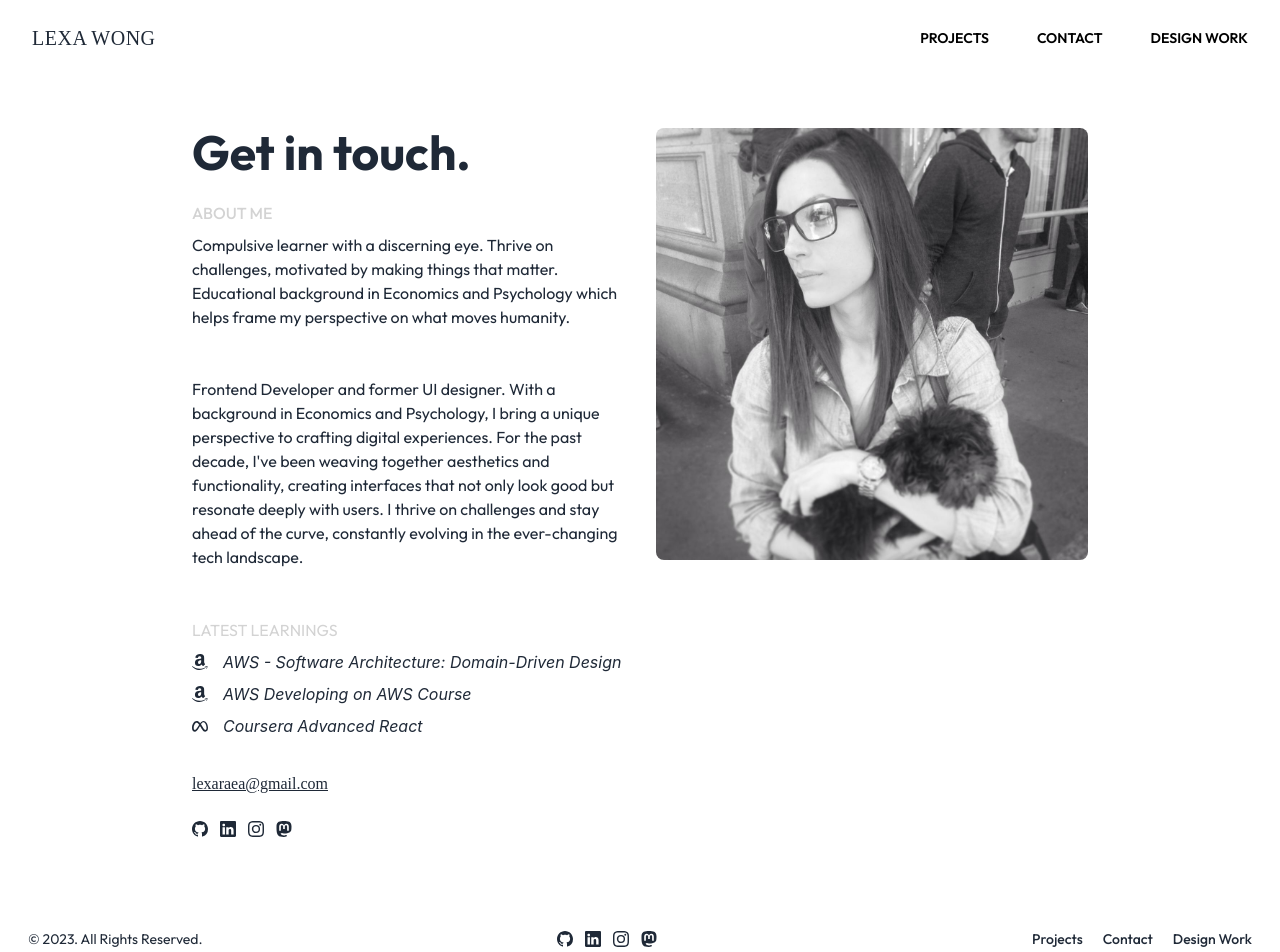
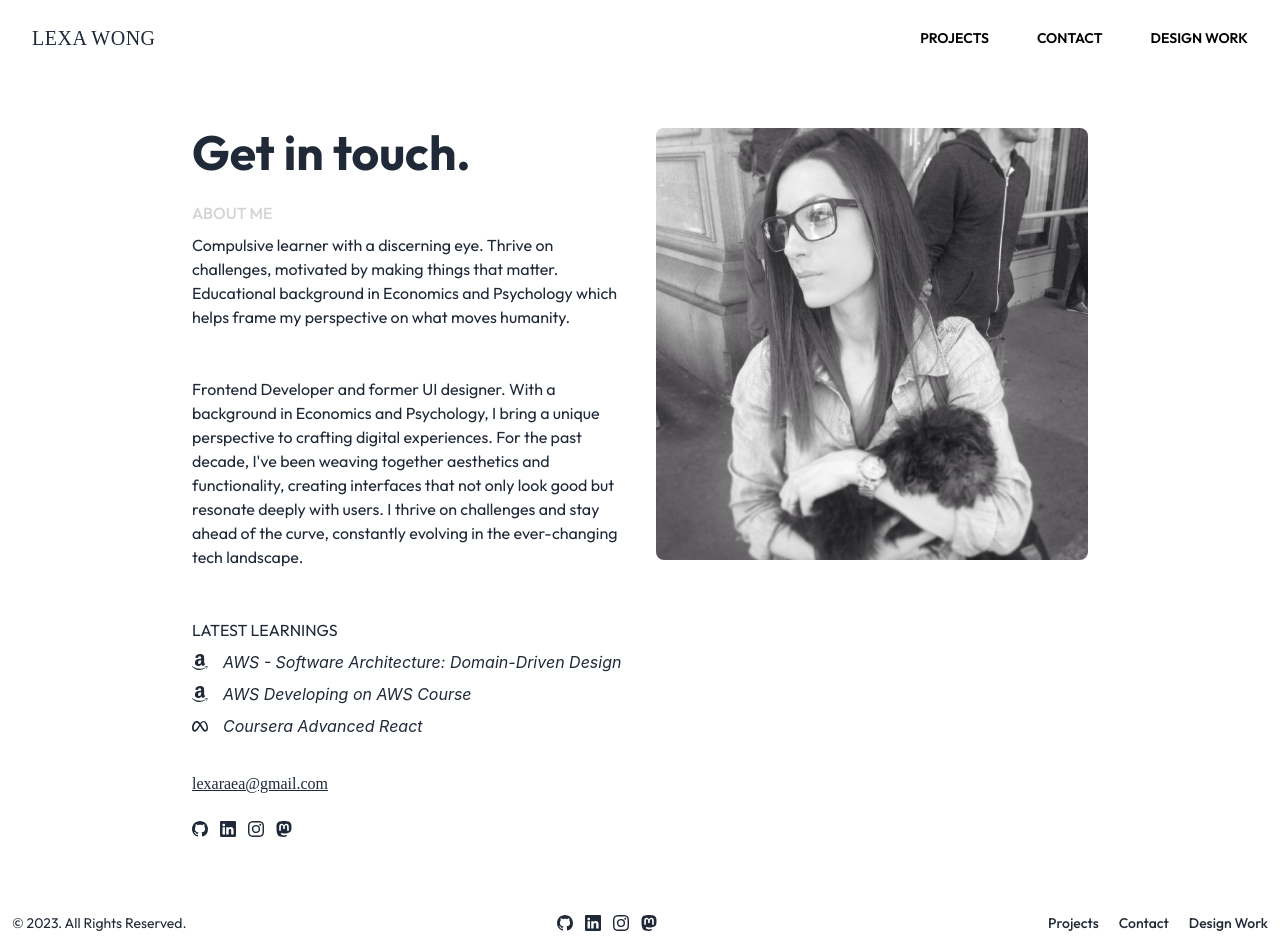
Before and after one commit to lexaabrahamsen/my-portolfio, a React (Create React App) app: page /contact in a window 1280 px wide. Shown: the top 952 px of the page. Built offline with nearby package versions, Linux system fonts and the light colour scheme; a web font is replaced by a local one.

Commit message:
Ensure theme change persits when navigating to another tab

```diff
--- a/src/DarkModeContext.tsx
+++ b/src/DarkModeContext.tsx
@@ -1,4 +1,4 @@
-import React, { createContext, useState, FC } from 'react';
+import React, { createContext, useState, FC, useEffect } from 'react';
 
 interface DarkModeContextType {
   darkMode: boolean;
@@ -12,7 +12,14 @@ interface DarkModeProviderProps {
 }
 
 const DarkModeProvider: FC<DarkModeProviderProps> = ({ children }) => {
-  const [darkMode, setDarkMode] = useState(false);
+  const savedDarkMode = localStorage.getItem('darkMode');
+  const initialDarkMode = savedDarkMode ? JSON.parse(savedDarkMode) : false;
+  const [darkMode, setDarkMode] = useState(initialDarkMode);
+
+  useEffect(() => {
+    console.log('Dark mode updated:', darkMode);
+    localStorage.setItem('darkMode', JSON.stringify(darkMode));
+  }, [darkMode]);
 
   const toggleDarkMode = () => {
     setDarkMode(!darkMode);
@@ -30,6 +37,6 @@ const DarkModeProvider: FC<DarkModeProviderProps> = ({ children }) => {
       </DarkModeContext.Provider>
     </div>
   );
-}
+};
 
 export { DarkModeContext, DarkModeProvider };
--- a/src/Navbar.tsx
+++ b/src/Navbar.tsx
@@ -1,4 +1,4 @@
-import { useContext, useState } from 'react';
+import { useContext, useEffect, useState } from 'react';
 import { Dialog } from '@headlessui/react';
 import { Bars3Icon, XMarkIcon } from '@heroicons/react/24/outline';
 import { Github } from '@styled-icons/bootstrap/Github';
@@ -22,6 +22,8 @@ const Navbar: React.FC<NavbarProps> = ({ }) => {
   const { darkMode } = darkModeContext;
 
   const [mobileMenuOpen, setMobileMenuOpen] = useState(false);
+
+  console.log('Dark mode updated:', darkMode);
 
   return (
     <header className="absolute inset-x-0 top-0 z-50">
--- a/src/Section/Contact.tsx
+++ b/src/Section/Contact.tsx
@@ -1,21 +1,33 @@
-import React from 'react';
+import React, { useContext } from 'react';
 import SocialLinks from './SocialLinks';
+import { DarkModeContext } from '../DarkModeContext';
 
-export default function Contact() {
+interface ContactProps {}
+
+const Contact: React.FC<ContactProps> = () => {
+  const darkModeContext = useContext(DarkModeContext);
+
+  if (!darkModeContext) {
+    throw new Error('useDarkMode must be used within a DarkModeProvider');
+  }
+
+  const { darkMode } = darkModeContext;
+
   return (
     // style={{height: '92vh' }}
     <div
-      className="grid max-w-screen-xl grid-cols-1 gap-8 px-8 py-16 mx-auto rounded-lg md:grid-cols-2 md:px-12 lg:px-16 xl:px-32"
+      className="grid max-w-screen-xl grid-cols-1 gap-8 px-8 py-16 mx-auto md:grid-cols-2 md:px-12 lg:px-16 xl:px-32"
       style={{
         paddingTop: '10%',
         paddingLeft: '15%',
         paddingRight: '15%',
         minHeight: '100vh',
+        backgroundColor: darkMode ? '#1f2937' : 'white',
       }}
     >
       <div className="flex flex-col justify-between">
         <div>
-          <h2 className="font-outfit font-bold sm:text-5xl leading-8">
+          <h2 className="font-outfit font-bold sm:text-5xl leading-8" style={{ color: darkMode ? 'white' : '#1f2937' }}>
             Get in touch.
           </h2>
 
@@ -30,7 +42,7 @@ export default function Contact() {
             >
               About Me
             </h1>
-            <p className="font-outfit">
+            <p className="font-outfit" style={{ color: darkMode ? 'white' : '#1f2937' }}>
               Compulsive learner with a discerning eye. Thrive on challenges,
               motivated by making things that matter. Educational background in
               Economics and Psychology which helps frame my perspective on what
@@ -38,7 +50,7 @@ export default function Contact() {
             </p>
             <br />
             <br />
-            <p className="font-outfit">
+            <p className="font-outfit" style={{ color: darkMode ? 'white' : '#1f2937' }}>
               Frontend Developer and former UI designer. With a background in
               Economics and Psychology, I bring a unique perspective to crafting
               digital experiences. For the past decade, I've been weaving
@@ -56,7 +68,7 @@ export default function Contact() {
               style={{
                 fontWeight: 400,
                 paddingBottom: '8px',
-                color: 'lightgrey',
+                color: darkMode ? 'lightgrey' : '#1f2937',
               }}
             >
               Latest learnings
@@ -66,7 +78,7 @@ export default function Contact() {
                 className="flex items-center"
                 style={{ paddingBottom: '8px' }}
               >
-                <div style={{ paddingRight: '15px' }}>
+                <div style={{ paddingRight: '15px', color: darkMode ? 'white' : '#1f2937' }}>
                   <svg
                     xmlns="http://www.w3.org/2000/svg"
                     width="16"
@@ -84,7 +96,7 @@ export default function Contact() {
                     href="https://www.linkedin.com/learning/software-architecture-domain-driven-design/what-is-ddd?autoSkip=true&resume=false&u=138906977"
                     target="_blank"
                     rel="noopener noreferrer"
-                    style={{ fontStyle: 'italic' }}
+                    style={{ fontStyle: 'italic', color: darkMode ? 'white' : '#1f2937' }}
                   >
                     AWS - Software Architecture: Domain-Driven Design
                   </a>
@@ -94,7 +106,7 @@ export default function Contact() {
                 className="flex items-center"
                 style={{ paddingBottom: '8px' }}
               >
-                <div style={{ paddingRight: '15px' }}>
+                <div style={{ paddingRight: '15px', color: darkMode ? 'white' : '#1f2937' }}>
                   <svg
                     xmlns="http://www.w3.org/2000/svg"
                     width="16"
@@ -111,7 +123,7 @@ export default function Contact() {
                   href="https://aws.amazon.com/training/classroom/developing-on-aws/"
                   target="_blank"
                   rel="noopener noreferrer"
-                  style={{ fontStyle: 'italic' }}
+                  style={{ fontStyle: 'italic', color: darkMode ? 'white' : '#1f2937' }}
                 >
                   AWS Developing on AWS Course
                 </a>
@@ -120,7 +132,7 @@ export default function Contact() {
                 className="flex items-center"
                 style={{ paddingBottom: '8px' }}
               >
-                <div style={{ paddingRight: '15px' }}>
+                <div style={{ paddingRight: '15px', color: darkMode ? 'white' : '#1f2937' }}>
                   <svg
                     xmlns="http://www.w3.org/2000/svg"
                     width="16"
@@ -139,7 +151,7 @@ export default function Contact() {
                   href="https://www.coursera.org/learn/advanced-react?specialization=meta-front-end-developer"
                   target="_blank"
                   rel="noopener noreferrer"
-                  style={{ fontStyle: 'italic' }}
+                  style={{ fontStyle: 'italic', color: darkMode ? 'white' : '#1f2937' }}
                 >
                   Coursera Advanced React
                 </a>
@@ -153,6 +165,7 @@ export default function Contact() {
               rel="noopener noreferrer"
               target="_blank"
               className="underline font-gloock"
+              style={{ color: darkMode ? 'white' : '#1f2937' }}
             >
               lexaraea@gmail.com
             </a>
@@ -168,3 +181,5 @@ export default function Contact() {
     </div>
   );
 }
+
+export default Contact;
--- a/src/Section/DesignWork.tsx
+++ b/src/Section/DesignWork.tsx
@@ -20,7 +20,7 @@ const DesignWork: FC<DesignWorkProps> = () => {
   return (
     <div
       id="design-work"
-      className="relative flex flex-col min-w-0 mb-6 break-words bg-white border-0 shadow-soft-xl bg-clip-border"
+      className="relative flex flex-col min-w-0 break-words bg-white border-0 shadow-soft-xl bg-clip-border"
       style={{ paddingLeft: '2%', paddingRight: '2%', paddingBottom: '2%',
        backgroundColor: darkMode ? '#1f2937' : 'white'
        }}
--- a/src/Section/DevWork/DevWorkPage.tsx
+++ b/src/Section/DevWork/DevWorkPage.tsx
@@ -30,7 +30,7 @@ const DevWorkPage: React.FC<DevWorkPageProps> = ({ }) => {
     <>
       <div
         id="development-work"
-        className="relative flex flex-col min-w-0 mb-6 break-words border-0"
+        className="relative flex flex-col min-w-0 break-words border-0"
         style={{ backgroundColor: darkMode ? '#1f2937' : 'white' }}
       >
         <TitleHeader title="Development Work" />
--- a/src/Section/Footer.tsx
+++ b/src/Section/Footer.tsx
@@ -1,12 +1,24 @@
-import React from 'react';
+import React, { useContext } from 'react';
 import { navigation } from './navigation';
 import SocialLinks from './SocialLinks';
+import { DarkModeContext } from '../DarkModeContext';
 
-export default function Footer() {
+interface FooterProps {
+}
+
+const Footer: React.FC<FooterProps> = () => {
+  const darkModeContext = useContext(DarkModeContext);
+
+  if (!darkModeContext) {
+    throw new Error('useDarkMode must be used within a DarkModeProvider');
+  }
+
+  const { darkMode } = darkModeContext;
+
   return (
-    <footer className="bg-white m-4">
-      <div className="w-full mx-auto max-w-screen-xl p-3 md:flex md:items-center md:justify-between">
-        <span className="font-outfit text-sm sm:text-center">
+    <footer style={{ backgroundColor: darkMode ? '#1f2937' : 'white' }}>
+      <div className="w-full mx-auto max-w-screen-xl p-3 md:flex md:items-center md:justify-between" style={{ backgroundColor: darkMode ? '#1f2937' : 'white' }}>
+        <span className="font-outfit text-sm sm:text-center" style={{ color: darkMode ? 'white' : '#1f2937' }}>
           © 2023. All Rights Reserved.
         </span>
         <SocialLinks />
@@ -17,6 +29,7 @@ export default function Footer() {
                 key={item.name}
                 href={item.href}
                 className="font-outfit"
+                style={{ color: darkMode ? 'white' : '#1f2937' }}
               >
                 {item.name}
               </a>
@@ -27,3 +40,5 @@ export default function Footer() {
     </footer>
   );
 }
+
+export default Footer;
--- a/src/Section/SocialLinks.tsx
+++ b/src/Section/SocialLinks.tsx
@@ -1,18 +1,34 @@
-import React from 'react';
+import React, { useContext } from 'react';
+import { DarkModeContext } from '../DarkModeContext';
+import exp from 'constants';
 
-export default function SocialLinks() {
+interface SocialLinksProps {
+}
+
+const SocialLinks: React.FC<SocialLinksProps> = () => {
+  const darkModeContext = useContext(DarkModeContext);
+
+  if (!darkModeContext) {
+    throw new Error('useDarkMode must be used within a DarkModeProvider');
+  }
+
+  const { darkMode } = darkModeContext;
+
   return (
     <div className="flex justify-start space-x-3">
       <a
         href="https://github.com/lexaabrahamsen"
         rel="noopener noreferrer"
         target="_blank"
+        style={{ color: darkMode ? 'white' : '#1f2937' }}
       >
         <svg
           xmlns="http://www.w3.org/2000/svg"
           width="16"
           height="16"
           fill="currentColor"
+
+
           className="bi bi-github"
           viewBox="0 0 16 16"
         >
@@ -23,6 +39,7 @@ export default function SocialLinks() {
         href="https://www.linkedin.com/in/lexa-abrahamsen/"
         rel="noopener noreferrer"
         target="_blank"
+        style={{ color: darkMode ? 'white' : '#1f2937' }}
       >
         <svg
           xmlns="http://www.w3.org/2000/svg"
@@ -39,6 +56,7 @@ export default function SocialLinks() {
         href="https://www.instagram.com/lexaraea/"
         rel="noopener noreferrer"
         target="_blank"
+        style={{ color: darkMode ? 'white' : '#1f2937' }}
       >
         <svg
           xmlns="http://www.w3.org/2000/svg"
@@ -55,6 +73,7 @@ export default function SocialLinks() {
         href="https://mastodon.social/@lexaraea"
         rel="noopener noreferrer"
         target="_blank"
+        style={{ color: darkMode ? 'white' : '#1f2937' }}
       >
         <svg
           xmlns="http://www.w3.org/2000/svg"
@@ -70,3 +89,5 @@ export default function SocialLinks() {
     </div>
   );
 }
+
+export default SocialLinks;
```
